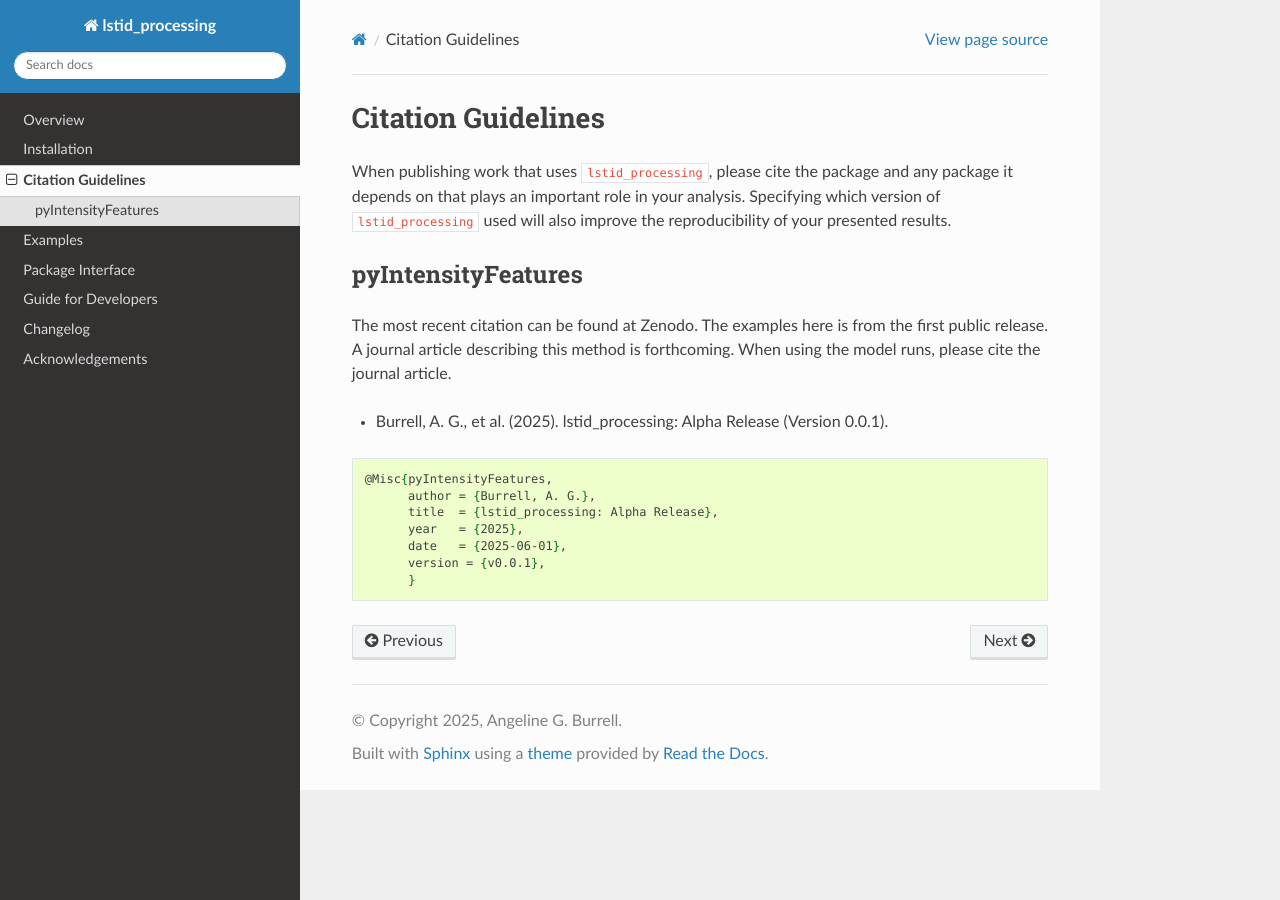
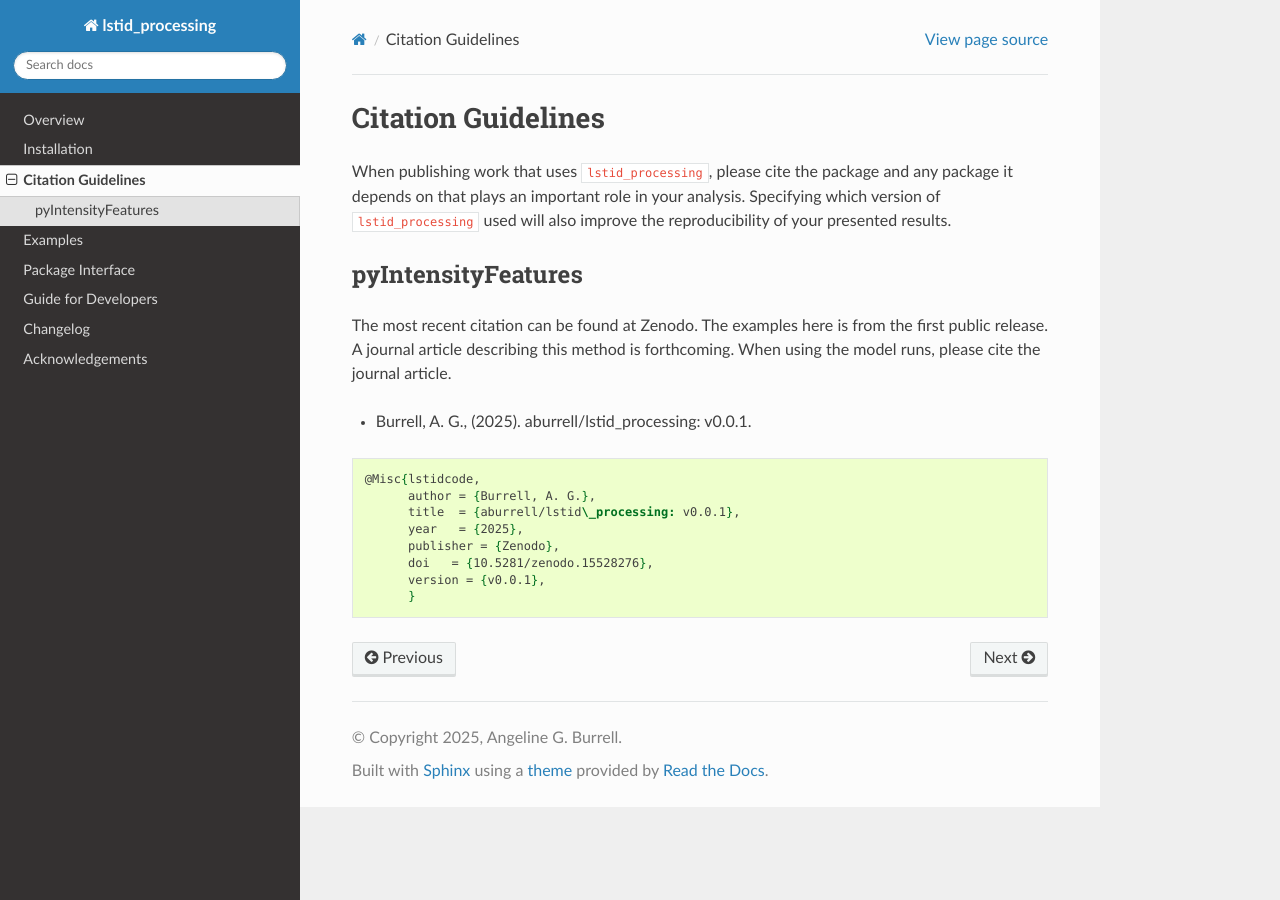
Before and after one commit to aburrell/lstid_processing, a Sphinx documentation site: the page built from docs/citing.rst, in a window 1280 px wide. Built offline with Sphinx 7.4.7 and the Read the Docs theme 3.1.0, drawn with Linux system fonts in a browser that asks for light colours; pages that are not in the unit, such as notebooks, are missing from menus; the version number is read from the project's files by our own code.

Commit message:
DOC: update citation in docs
Updated the citation guide in the docs to include the correct package name and general package DOI.

```diff
--- a/docs/citing.rst
+++ b/docs/citing.rst
@@ -13,15 +13,15 @@ The most recent citation can be found at Zenodo. The examples here is from the
 first public release.  A journal article describing this method is forthcoming.
 When using the model runs, please cite the journal article.
 
-* Burrell, A. G., et al. (2025).
-  lstid_processing: Alpha Release (Version 0.0.1).
+* Burrell, A. G., (2025). aburrell/lstid_processing: v0.0.1.
 
 .. code-block:: latex
 
-    @Misc{pyIntensityFeatures,
+    @Misc{lstidcode,
           author = {Burrell, A. G.},
-	  title  = {lstid_processing: Alpha Release},
+	  title  = {aburrell/lstid\_processing: v0.0.1},
   	  year   = {2025},
-	  date   = {2025-06-01},
+	  publisher = {Zenodo},
+	  doi   = {10.5281/zenodo.15528276},
 	  version = {v0.0.1},
 	  }
```
